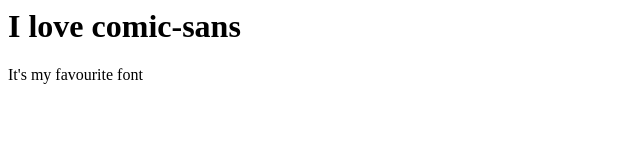
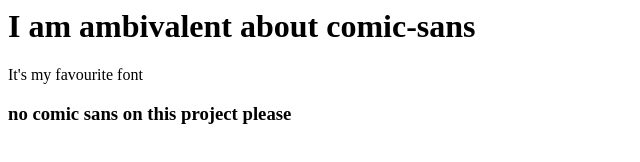
Before and after one commit to Terafora/Potionfy, a plain HTML site: page index.html in a window 1280 px wide. Shown: the whole page, without its empty margins (0-640 px from the left). Drawn offline with Linux system fonts and the light colour scheme.

Commit message:
fixed comic sans issue #1

```diff
--- a/index.html
+++ b/index.html
@@ -1,2 +1,3 @@
-<h1>I love comic-sans</h1> <!--hit them with the epic dab whip nae nae -->
+<h1>I am ambivalent about comic-sans</h1> <!--hit them with the epic dab whip nae nae -->
 <p>It's my favourite font</p>
+<h3>no comic sans on this project please</h3>
```
